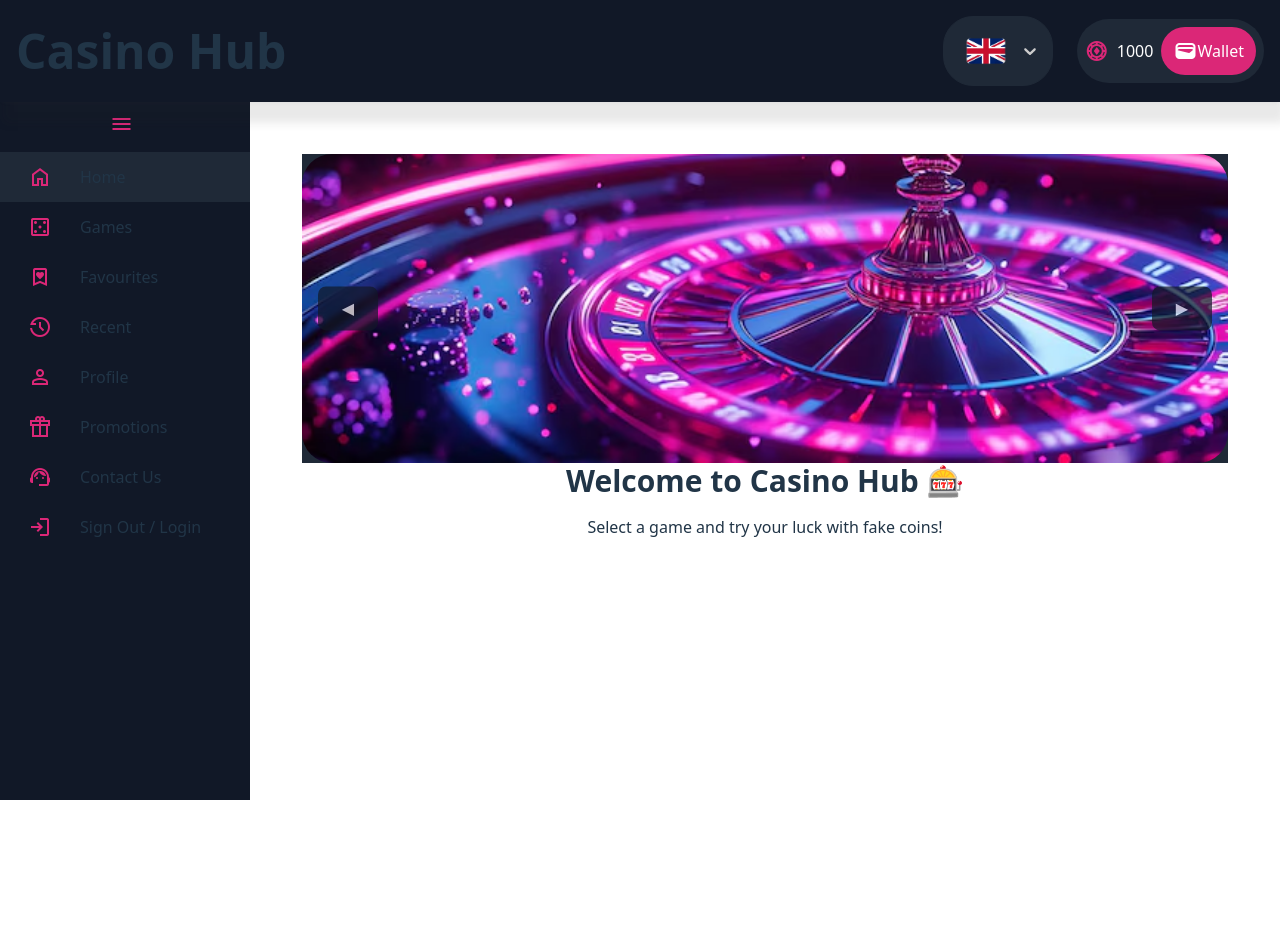
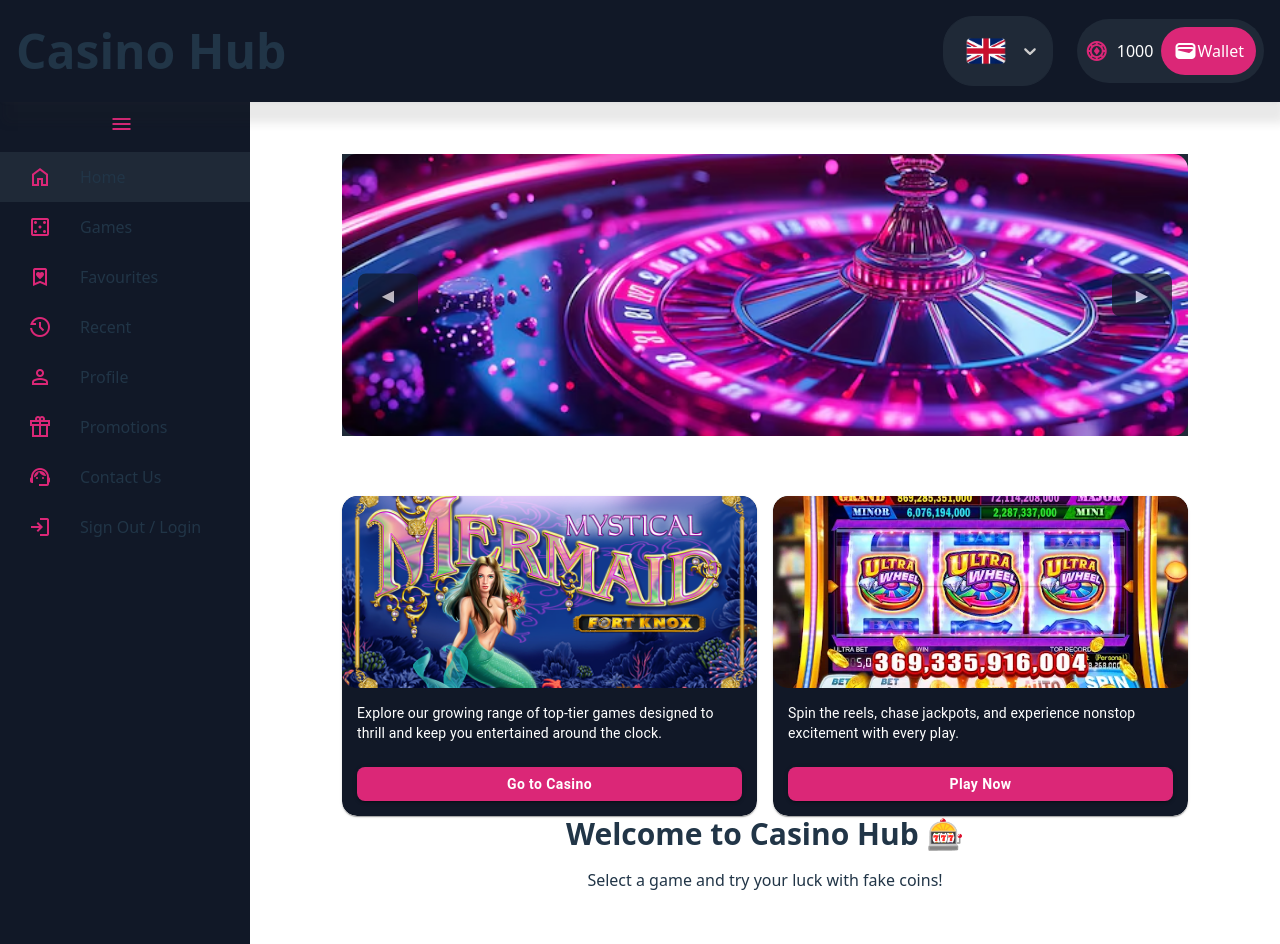
Before and after one commit to limonadia/casino-hub, a React (Vite) app in the folder frontend/: page / in a window 1280 px wide. Before the commit the page ends 800 px from the top, so only its background shows below. Built offline with nearby package versions, Linux system fonts and the light colour scheme.

Commit message:
Create Card and button components.

```diff
--- a/frontend/package.json
+++ b/frontend/package.json
@@ -10,6 +10,9 @@
         "preview": "vite preview"
     },
     "dependencies": {
+        "@emotion/react": "^11.14.0",
+        "@emotion/styled": "^11.14.1",
+        "@mui/material": "^7.3.1",
         "esbuild": "^0.25.9",
         "react": "^19.1.1",
         "react-dom": "^19.1.1",
--- /dev/null
+++ b/frontend/src/components/Button/Button.tsx
@@ -0,0 +1,38 @@
+import Button from '@mui/material/Button';
+import { styled } from '@mui/material/styles';
+
+const StyledButton = styled(Button)({
+    width: '100%',
+    padding: '5px',
+    borderRadius: '8px',
+    textTransform: 'none',
+    fontWeight: 'bold',
+    cursor: 'pointer',
+    transition: 'all 0.3s ease',
+    color: 'white',
+    backgroundColor: 'var(--color-casinoPink) !important',
+
+    '&:hover, &:active, &:focus': {
+      transform: 'scale(1.05)',
+      background: 'linear-gradient(135deg, #ff4d94, #ff99c8)',
+      boxShadow: '0 8px 20px rgba(255, 0, 128, 0.4)',
+      border: 'none',
+    },
+
+  });
+
+interface ButtonProperties {
+    buttonText: string;
+}
+
+function ButtonComponent({buttonText}: ButtonProperties){
+    return(
+        <>
+            <StyledButton variant="contained">
+                {buttonText}
+            </StyledButton>
+        </>
+    )
+}
+
+export default ButtonComponent;
--- a/frontend/src/components/Gallery/Gallery.css
+++ b/frontend/src/components/Gallery/Gallery.css
@@ -2,7 +2,7 @@ img{
     width: 100% !important;
     height: 100% !important;
     object-fit: cover;
-    border-radius: 30px;
+    border-radius: 15px;
 }
 
 .absolute{
--- a/frontend/src/components/RedirectCard/RedirectCard.tsx
+++ b/frontend/src/components/RedirectCard/RedirectCard.tsx
@@ -0,0 +1,48 @@
+import Card from '@mui/material/Card';
+import CardContent from '@mui/material/CardContent';
+import CardMedia from '@mui/material/CardMedia';
+import Typography from '@mui/material/Typography';
+import CardActionArea from '@mui/material/CardActionArea';
+import ButtonComponent from '../Button/Button';
+interface RedirectCardProps {
+    imgSrc: string;
+    description: string;
+    buttonText: string
+  }
+
+function RedirectCard({ imgSrc, description, buttonText }: RedirectCardProps) {
+  return (
+    <Card sx={{ width: '100%', height:320, background: 'var(--color-backgroound-darker)', borderRadius: '15px' }}>
+      <CardActionArea sx={{ height: '100%'}}>
+        <div style={{ width: '100%', height: '60%' }}>
+        <CardMedia
+          component="img"
+          image={imgSrc}
+          alt="slot game"
+          sx={{
+            width: '100%',
+            height: '100%',
+            objectFit: 'cover',
+          }}
+        />
+        </div>
+        <CardContent sx={{ height: '40%', padding: '15px', display: 'flex', flexDirection: 'column', justifyContent: 'space-between' }}>
+          <Typography variant="body2" sx={{
+              color: 'white',
+              textAlign: 'start',
+              overflow: 'hidden',
+              textOverflow: 'ellipsis',
+              display: '-webkit-box',
+              WebkitLineClamp: 2,
+              WebkitBoxOrient: 'vertical',
+            }}>
+            {description}
+          </Typography>
+          <ButtonComponent buttonText={buttonText}/>
+        </CardContent>
+      </CardActionArea>
+    </Card>
+  );
+}
+
+export default RedirectCard;
--- a/frontend/src/pages/Home/Home.tsx
+++ b/frontend/src/pages/Home/Home.tsx
@@ -1,10 +1,17 @@
 import Gallery from "../../components/Gallery/Gallery";
+import RedirectCard from "../../components/RedirectCard/RedirectCard";
+import slot3 from "../../assets/slot3.png";
+import slot2 from "../../assets/slot1.webp";
 
 function Home() {
     return (
         <>
-        <div className="text-center page h-full">
+        <div className="text-center page lg:mx-10 h-full">
             <Gallery />
+            <div className="flex flex-col md:flex-row w-full justify-between items-center gap-7 md:gap-4 pt-15">
+                <RedirectCard imgSrc={slot3} description="Explore our growing range of top-tier games designed to thrill and keep you entertained around the clock." buttonText="Go to Casino"/>
+                <RedirectCard imgSrc={slot2} description="Spin the reels, chase jackpots, and experience nonstop excitement with every play." buttonText="Play Now"/>
+            </div>
             <h2 className="text-3xl font-bold mb-4">Welcome to Casino Hub 🎰</h2>
             <p>Select a game and try your luck with fake coins!</p>
         </div></>
```
Also changed, not shown: 1 other file (tests, documents, lock files or other folders).
